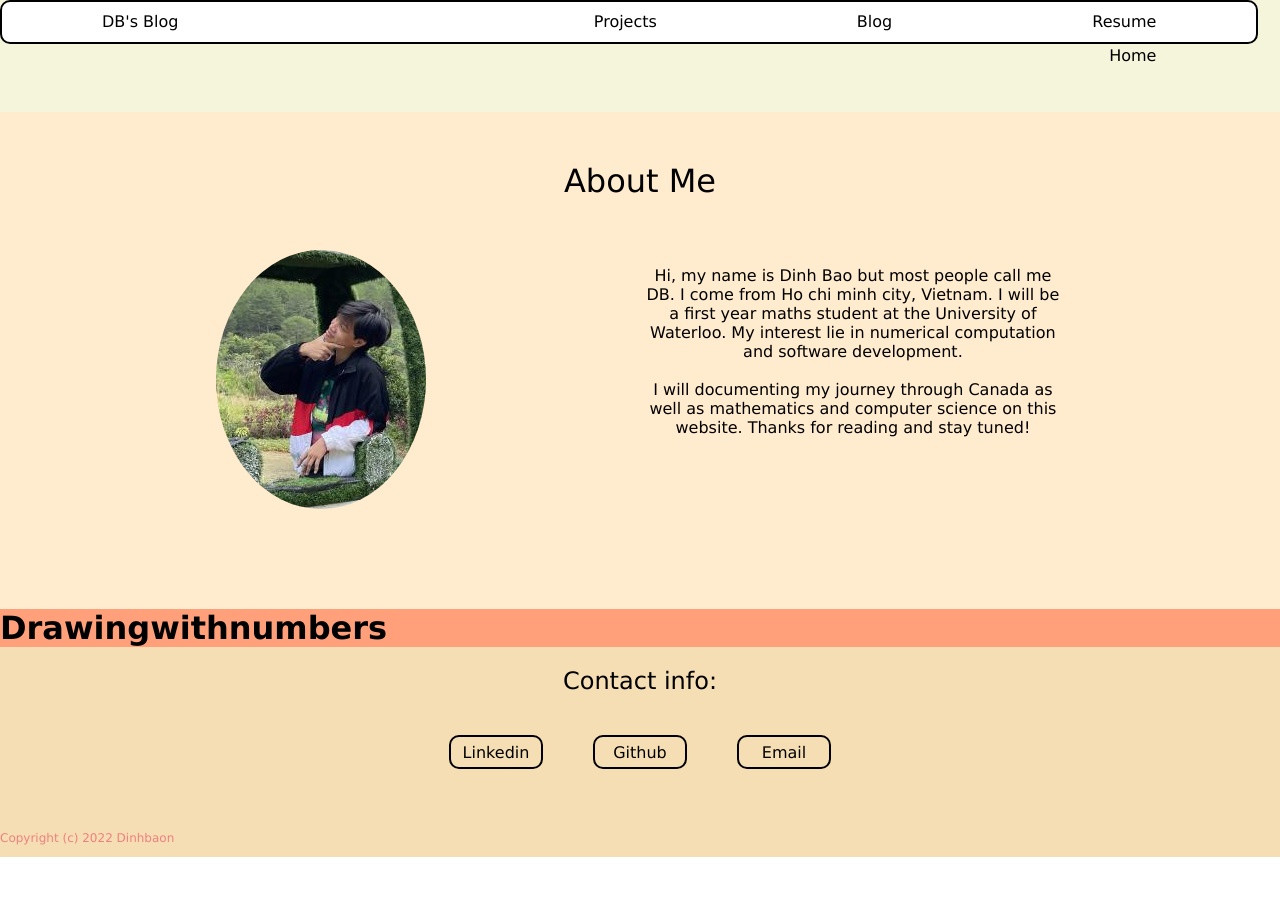
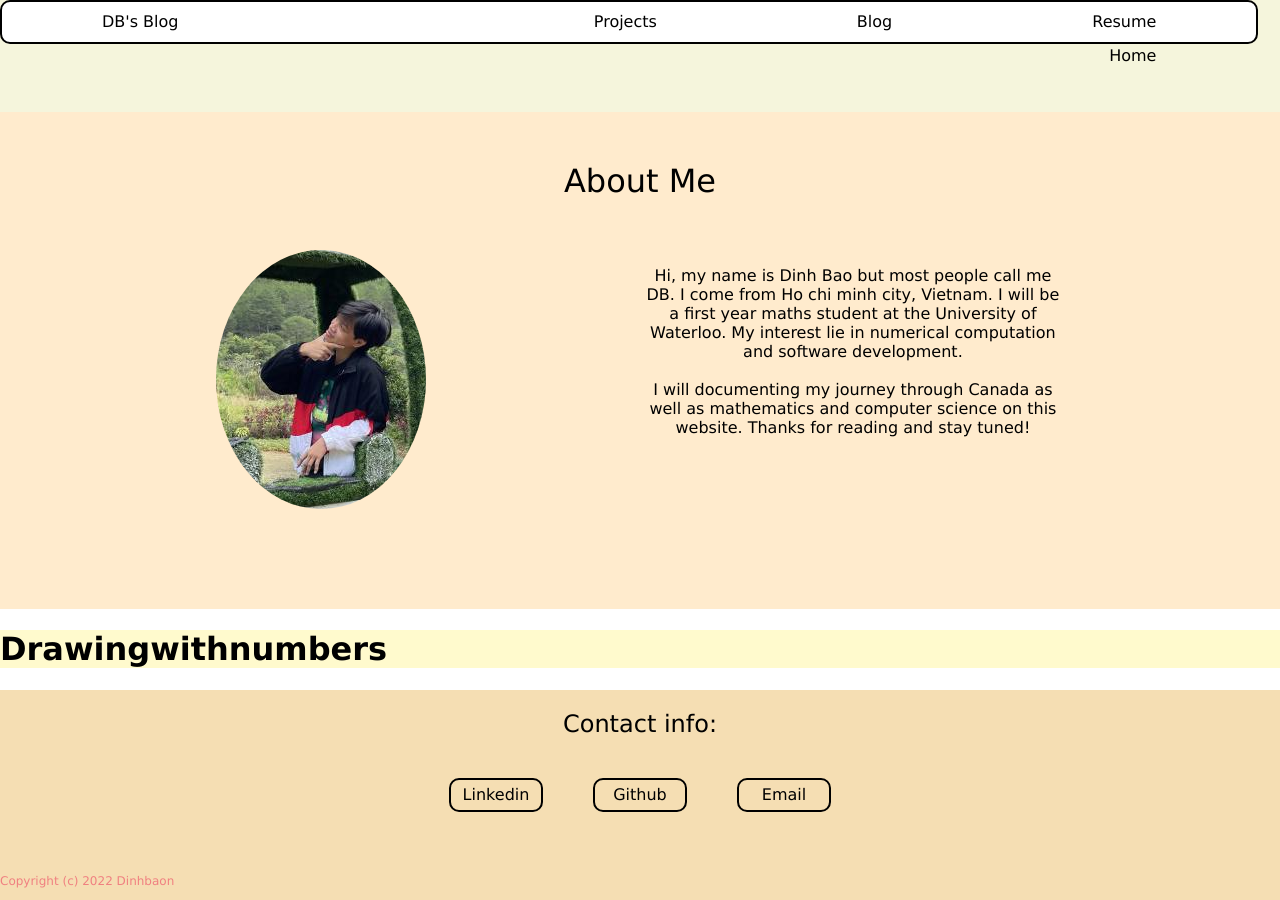
Before and after one commit to Dinhbaon/Dinhbaon.github.io, a Jekyll site: the page index.html, which Jekyll copies as it is, in a window 1280 px wide and 900 px high, scrolled down 788 px. Built offline with Jekyll 4.4.1, drawn with Linux system fonts in a browser that asks for light colours; before the commit the page ends 1645 px from its top, so only the background shows below that.

Commit message:
centered div

```diff
--- a/index.html
+++ b/index.html
@@ -40,7 +40,7 @@
         </div>
     </div>
     <div class="project_page">
-        <h1 style="margin:auto;">Drawingwithnumbers</h1>
+        <div style="margin:auto;"><h1>Drawingwithnumbers</h1> </div>
 
     </div>
 <div class="contact">
--- a/style.css
+++ b/style.css
@@ -108,7 +108,7 @@
 }
 .project_page{
     display:block;
-    background-color: lightsalmon;
+    background-color: lemonchiffon;
 }
 li a{
     color: black;
```
